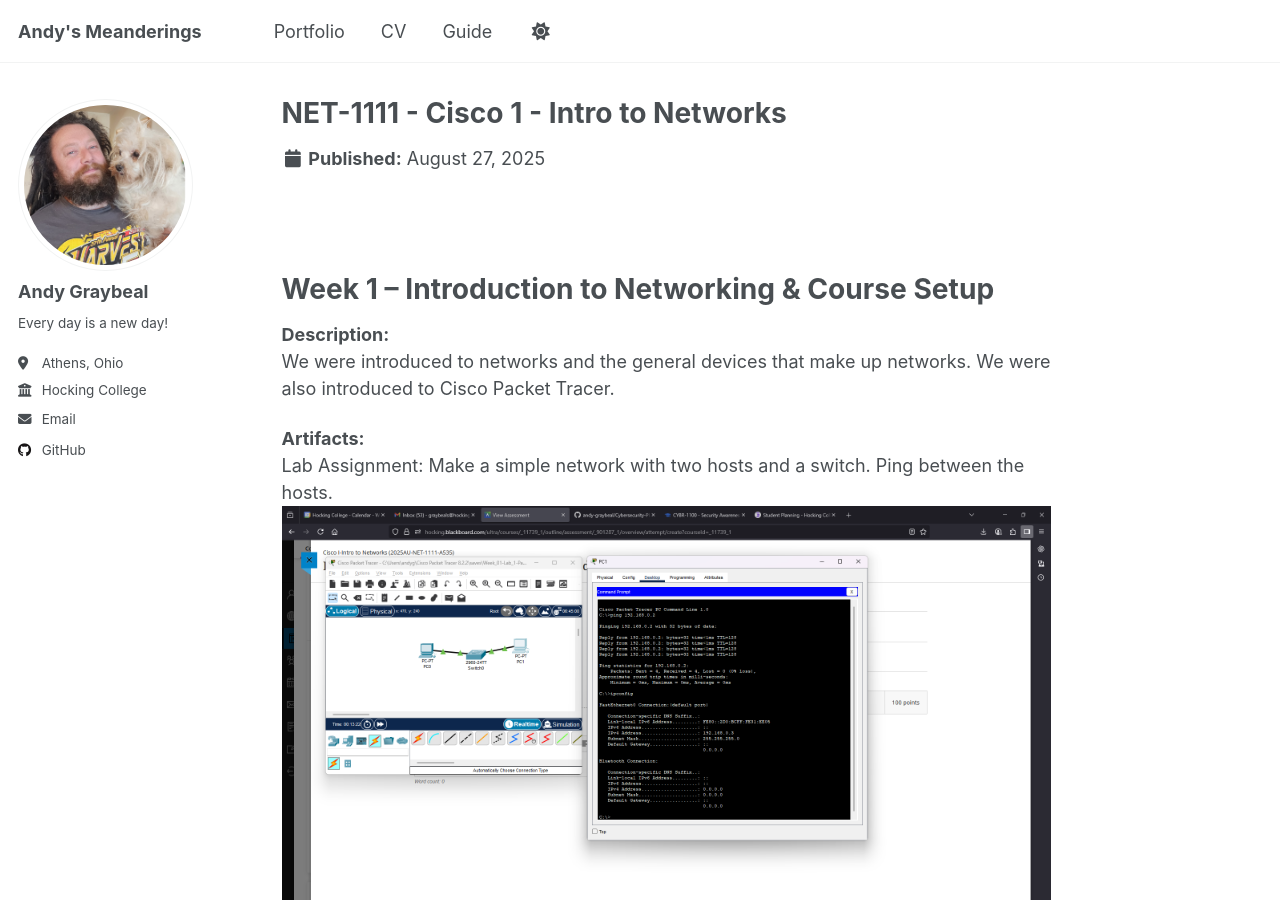
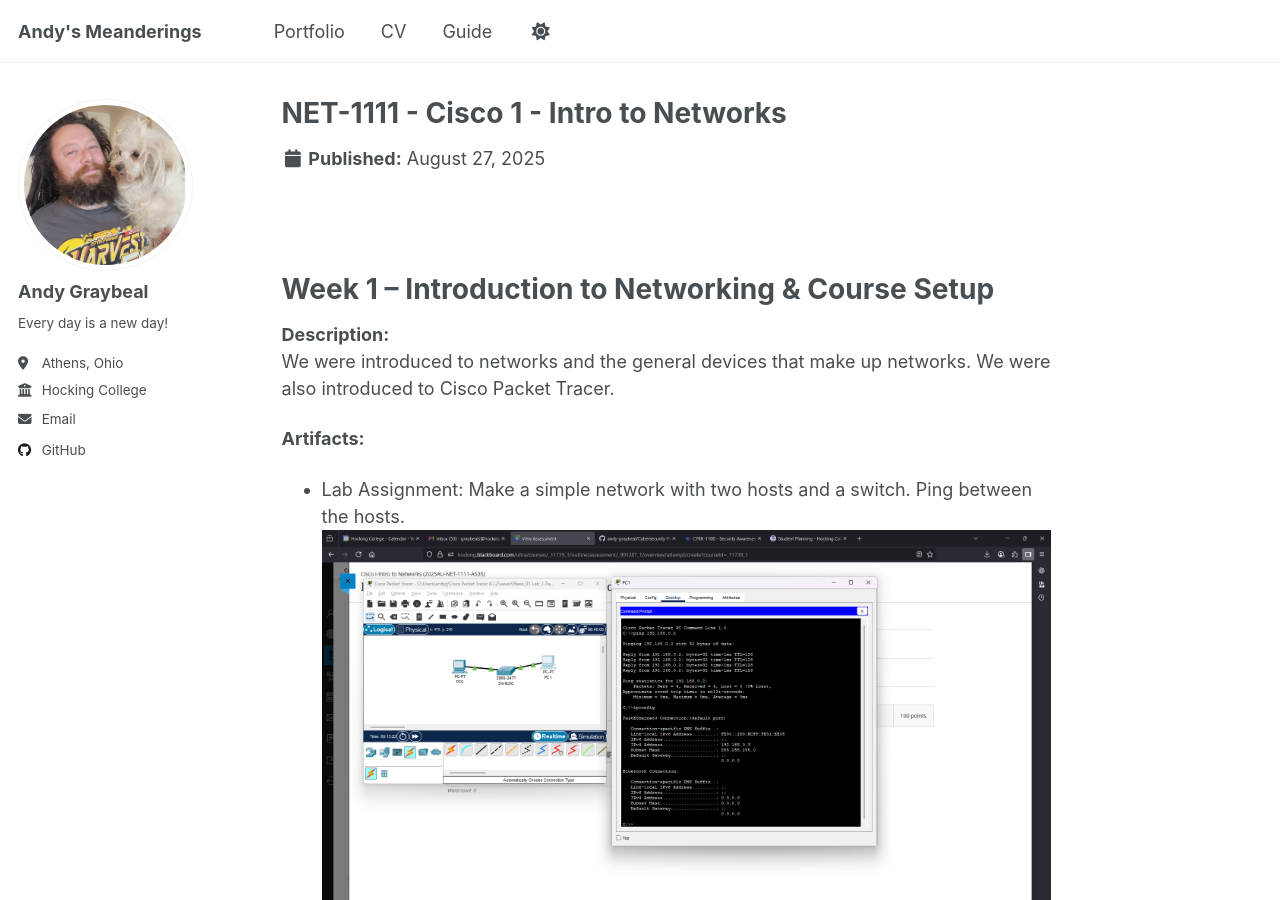
Before and after one commit to andy-graybeal/andy-graybeal.github.io, a Jekyll site: the page built from _portfolio/net-1111-cisco-1-intro-to-networks.md, in a window 1280 px wide and 900 px high. Built offline with Jekyll 4.4.1, drawn with Linux system fonts in a browser that asks for light colours; a script that is not in the unit is left out.

```diff
--- a/_portfolio/net-1111-cisco-1-intro-to-networks.md
+++ b/_portfolio/net-1111-cisco-1-intro-to-networks.md
@@ -11,7 +11,7 @@ collection: portfolio
 We were introduced to networks and the general devices that make up networks.  We were also introduced to Cisco Packet Tracer.
 
 **Artifacts:**
-Lab Assignment: Make a simple network with two hosts and a switch.  Ping between the hosts.
+- Lab Assignment: Make a simple network with two hosts and a switch.  Ping between the hosts.
 <img src='/images/Week_01-NET-1111-Cisco_Packet_Tracer.png'>
 
 **Reflection:**
```
